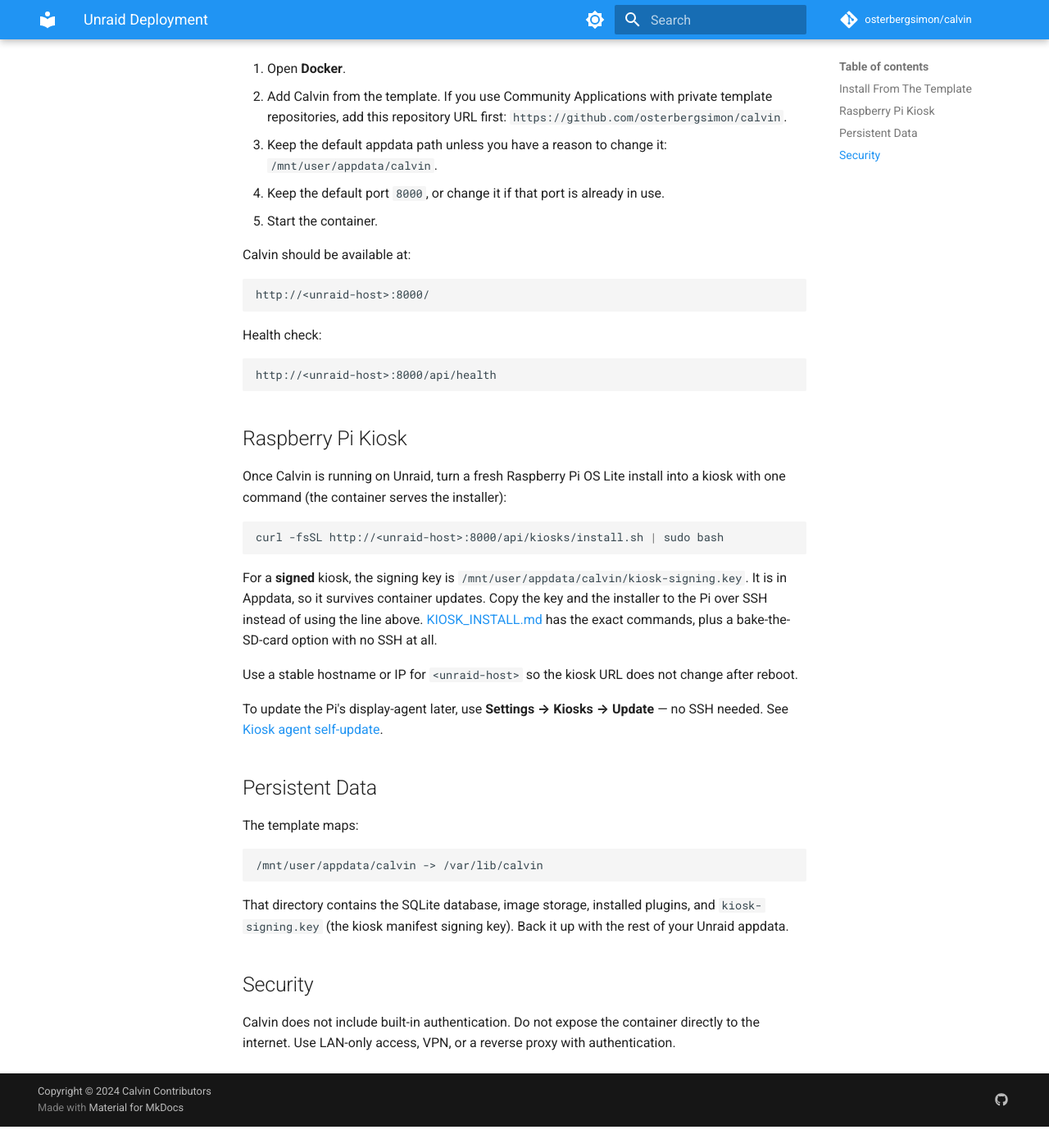
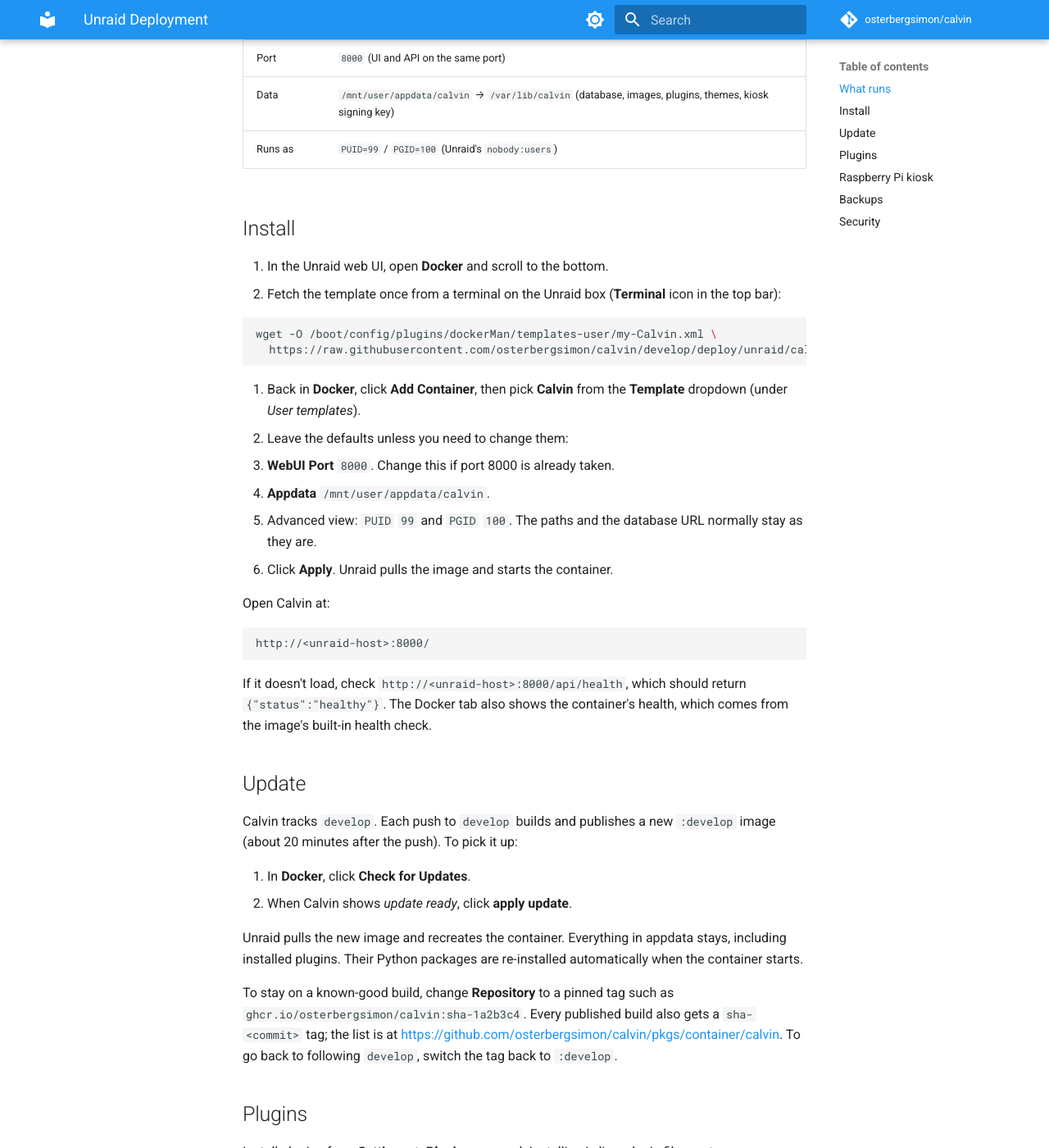
Before and after one commit to osterbergsimon/calvin, an MkDocs documentation site: the page built from docs/setup/UNRAID.md, in a window 1280 px wide and 1400 px high, scrolled down 438 px. Shown: the whole window at 82% size. Built offline with MkDocs 1.6.1 and Material for MkDocs 9.7.7, drawn with Linux system fonts in a browser that asks for light colours; comment, search, counter and statistics services are not loaded; before the commit the page ends 1812 px from its top, so only the background shows below that; some of the changed text lies outside the part shown.

Commit message:
feat(deploy): easy Unraid deploy from the published develop image (calvin-c4k)
CI: publish ghcr.io/osterbergsimon/calvin on every push to develop
(:develop + :sha-<commit>, amd64/arm64/arm-v7). The old nightly never
fired because GitHub runs schedule triggers only from the default branch
(main). v* tags publish semver + :latest; PRs stay build-only. Add QEMU
setup, build the frontend stage on the build platform, and concurrency.

Container: new entrypoint honours PUID/PGID (Unraid 99:100), re-installs
plugin pip deps on start (the venv is replaced on every image update),
and chowns data + venv to the runtime user so live plugin installs work.
Ship uv in the runtime image (the uv venv has no pip, so dependency
installs failed). /app/data -> /var/lib/calvin so relative ./data writes
(kiosk signing key, installed themes) persist across recreation. Bundle
the kiosk agent files and set REPO_DIR=/app so Settings -> Kiosks ->
Update works against a containerised server. Add .dockerignore.

Template/docs: template and icon URLs point at develop, PNG icon, PUID/
PGID vars; compose and env example default to :develop (no :latest is
published); UNRAID.md rewritten as a step-by-step incl. updating.

````diff
--- a/docs/setup/UNRAID.md
+++ b/docs/setup/UNRAID.md
@@ -1,41 +1,74 @@
 # Unraid Deployment
 
-Run Calvin on Unraid as the backend, then point the Raspberry Pi at the
-Unraid WebUI URL in kiosk-only mode.
+Run Calvin on Unraid as the backend, then point one or more Raspberry Pis
+at it as kiosk-only displays.
 
-## Install From The Template
+## What runs
 
-The template lives at:
+| | |
+|---|---|
+| Image | `ghcr.io/osterbergsimon/calvin:develop` (public, amd64 + arm64 + arm/v7) |
+| Built from | the `develop` branch: every push to `develop` publishes a new `:develop` image |
+| Port | `8000` (UI and API on the same port) |
+| Data | `/mnt/user/appdata/calvin` → `/var/lib/calvin` (database, images, plugins, themes, kiosk signing key) |
+| Runs as | `PUID=99` / `PGID=100` (Unraid's `nobody:users`) |
 
-```text
-https://raw.githubusercontent.com/osterbergsimon/calvin/main/deploy/unraid/calvin.xml
-```
+## Install
 
-In Unraid:
+1. In the Unraid web UI, open **Docker** and scroll to the bottom.
+2. Fetch the template once from a terminal on the Unraid box
+   (**Terminal** icon in the top bar):
 
-1. Open **Docker**.
-2. Add Calvin from the template. If you use Community Applications with
-   private template repositories, add this repository URL first:
-   `https://github.com/osterbergsimon/calvin`.
-3. Keep the default appdata path unless you have a reason to change it:
-   `/mnt/user/appdata/calvin`.
-4. Keep the default port `8000`, or change it if that port is already in
-   use.
-5. Start the container.
+   ```bash
+   wget -O /boot/config/plugins/dockerMan/templates-user/my-Calvin.xml \
+     https://raw.githubusercontent.com/osterbergsimon/calvin/develop/deploy/unraid/calvin.xml
+   ```
 
-Calvin should be available at:
+3. Back in **Docker**, click **Add Container**, then pick **Calvin** from the
+   **Template** dropdown (under *User templates*).
+4. Leave the defaults unless you need to change them:
+   - **WebUI Port** `8000`. Change this if port 8000 is already taken.
+   - **Appdata** `/mnt/user/appdata/calvin`.
+   - Advanced view: `PUID` `99` and `PGID` `100`. The paths and the
+     database URL normally stay as they are.
+5. Click **Apply**. Unraid pulls the image and starts the container.
+
+Open Calvin at:
 
 ```text
 http://<unraid-host>:8000/
 ```
 
-Health check:
+If it doesn't load, check `http://<unraid-host>:8000/api/health`, which
+should return `{"status":"healthy"}`. The Docker tab also shows the
+container's health, which comes from the image's built-in health check.
 
-```text
-http://<unraid-host>:8000/api/health
-```
+## Update
 
-## Raspberry Pi Kiosk
+Calvin tracks `develop`. Each push to `develop` builds and publishes a new
+`:develop` image (about 20 minutes after the push). To pick it up:
+
+1. In **Docker**, click **Check for Updates**.
+2. When Calvin shows *update ready*, click **apply update**.
+
+Unraid pulls the new image and recreates the container. Everything in
+appdata stays, including installed plugins. Their Python packages are
+re-installed automatically when the container starts.
+
+To stay on a known-good build, change **Repository** to a pinned tag such
+as `ghcr.io/osterbergsimon/calvin:sha-1a2b3c4`. Every published build also
+gets a `sha-<commit>` tag; the list is at
+<https://github.com/osterbergsimon/calvin/pkgs/container/calvin>. To go
+back to following `develop`, switch the tag back to `:develop`.
+
+## Plugins
+
+Install plugins from **Settings → Plugins** as usual. Installing is live:
+plugin files go to `appdata/calvin/plugins`, their pip dependencies are
+installed into the running container, and no rebuild or restart is
+needed.
+
+## Raspberry Pi kiosk
 
 Once Calvin is running on Unraid, turn a fresh Raspberry Pi OS Lite install
 into a kiosk with one command (the container serves the installer):
@@ -52,24 +85,25 @@
 bake-the-SD-card option with no SSH at all.
 
 Use a stable hostname or IP for `<unraid-host>` so the kiosk URL does not
-change after reboot.
+change. To update a Pi's display agent later, use **Settings → Kiosks →
+Update**: the Unraid container serves the kiosk bundle that matches its
+own build. See [Kiosk agent self-update](KIOSK_PROVISIONING.md#kiosk-agent-self-update).
 
-To update the Pi's display-agent later, use **Settings → Kiosks → Update** — no
-SSH needed. See [Kiosk agent self-update](KIOSK_PROVISIONING.md#kiosk-agent-self-update).
+## Backups
 
-## Persistent Data
+Everything Calvin needs is under `/mnt/user/appdata/calvin`. Back it up
+with the rest of your appdata (for example with the Appdata Backup
+plugin).
 
-The template maps:
-
-```text
-/mnt/user/appdata/calvin -> /var/lib/calvin
-```
-
-That directory contains the SQLite database, image storage, installed
-plugins, and `kiosk-signing.key` (the kiosk manifest signing key). Back it up with the rest of your Unraid appdata.
+`/mnt/user/appdata/calvin/kiosk-signing.key` signs kiosk updates. It is
+the key that [manifest signing](KIOSK_PROVISIONING.md#manifest-signing-closing-the-lan-mitm)
+calls `./data/kiosk-signing.key`; read it with
+`cat /mnt/user/appdata/calvin/kiosk-signing.key`. If you lose it, a new
+key is generated, and every kiosk that has the old key baked in must be
+given the new one.
 
 ## Security
 
-Calvin does not include built-in authentication. Do not expose the
-container directly to the internet. Use LAN-only access, VPN, or a
-reverse proxy with authentication.
+Calvin has no built-in authentication. Do not expose the container to the
+internet. Keep it LAN-only, or put it behind a VPN or an authenticating
+reverse proxy.
````
Also changed, not shown: docker/README.md (+40 -7 lines), docs/setup/DEPLOYMENT_TOPOLOGIES.md (+4 -4 lines), 9 other files.
